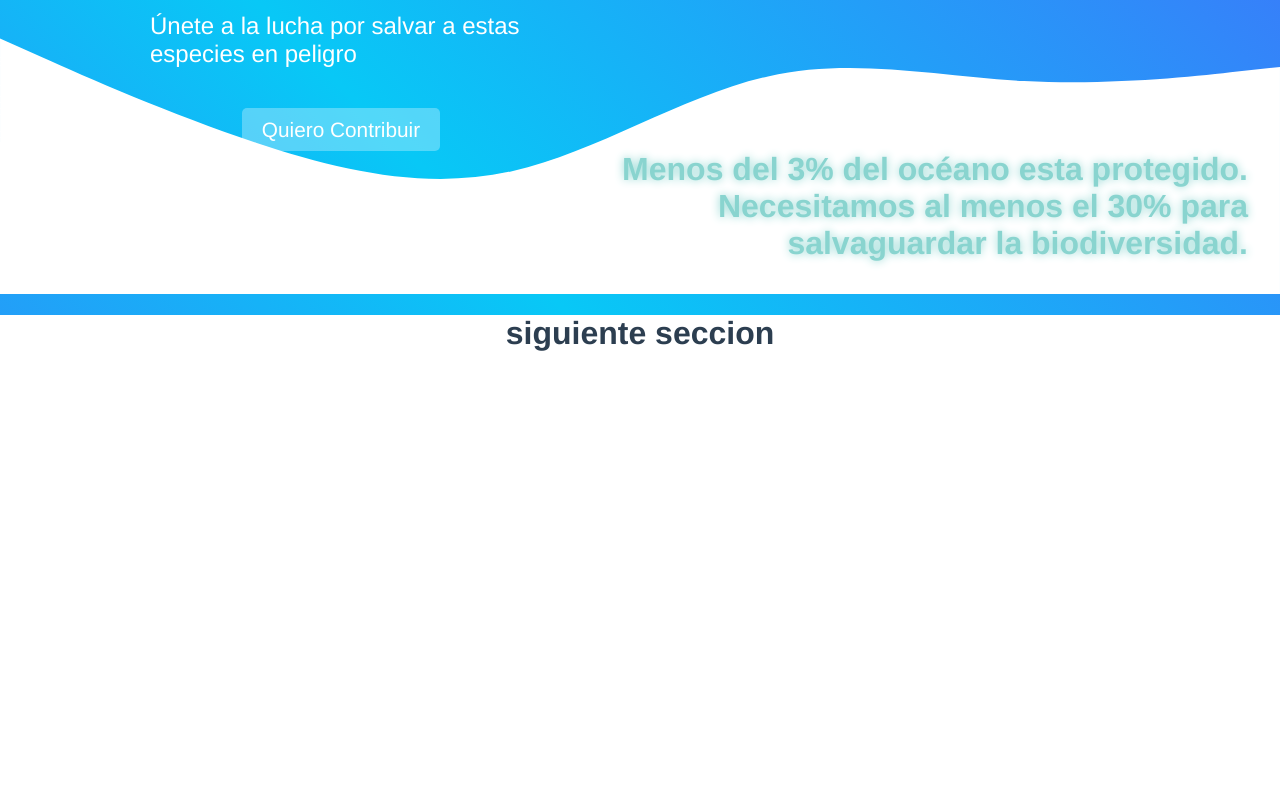
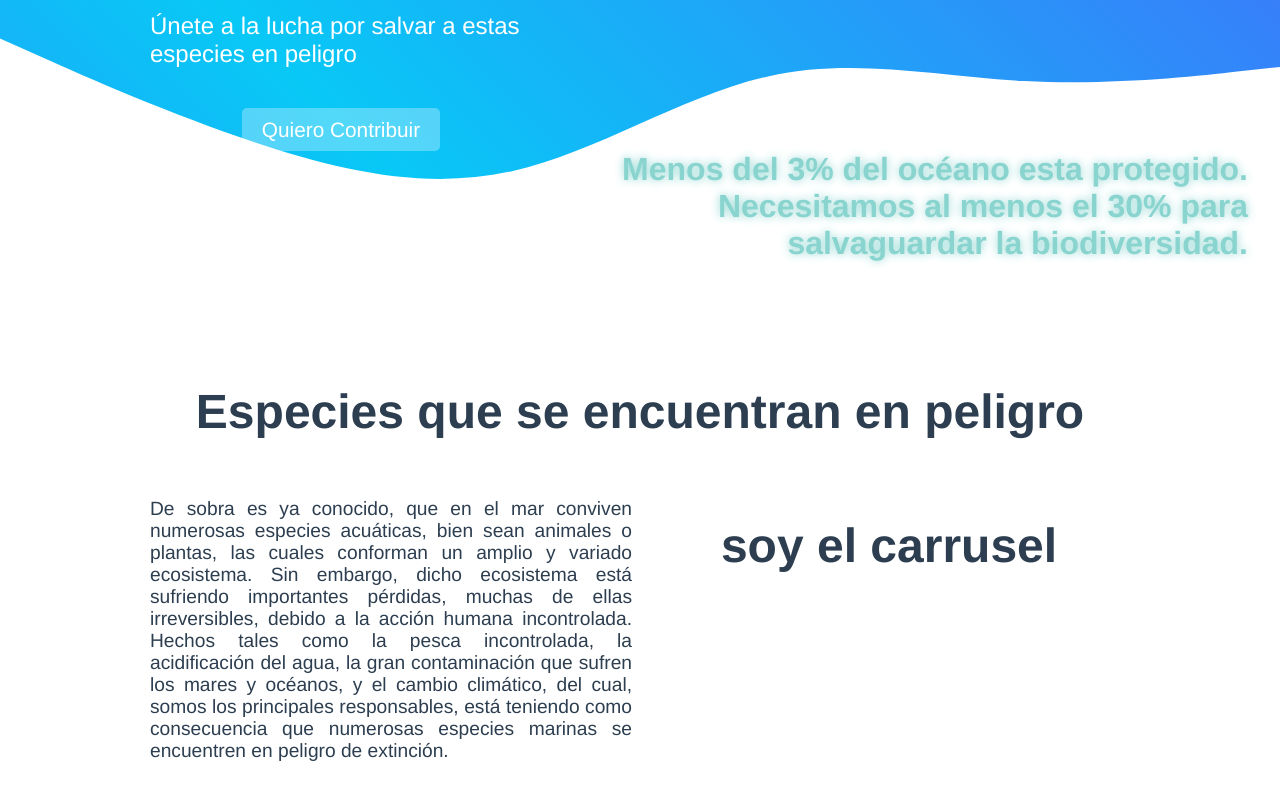
Before and after one commit to JosafatJimenezB/HacktTheOcean-Hackaton, a Vue app in the folder client/: page /#/ in a window 1280 px wide. Shown: the part 506-1306 px from the top of the page. Built offline with nearby package versions, Linux system fonts and the light colour scheme.

Commit message:
add: creando la seccion de las cards de los animales

```diff
--- a/client/src/components/NavBar.vue
+++ b/client/src/components/NavBar.vue
@@ -19,7 +19,14 @@
         margin: 0 auto;
     }
 
+    .navbar.scrolled{
+        background-color: var(--bg-color-transparent);
+        box-shadow: 0 5px 20px 0.1px rgba(0, 0, 0, 0.3);
+        backdrop-filter: blur(20px);
+    }
+
     .logo{
         color: #fff;
     }
+
 </style>
--- a/client/src/components/peligroExtincion.vue
+++ b/client/src/components/peligroExtincion.vue
@@ -1,13 +1,46 @@
 <template>
     <div class="container">
-        <h1>siguiente seccion</h1>
+        <h2>Especies que se encuentran en peligro</h2>
+        <div class="info-container">
+            <div class="text-container">
+                <p>De sobra es ya conocido, que en el mar conviven numerosas especies acuáticas, bien sean animales o plantas, las cuales conforman un amplio y variado ecosistema. Sin embargo, dicho ecosistema está sufriendo importantes pérdidas, muchas de ellas irreversibles, debido a la acción humana incontrolada.
+                    Hechos tales como la pesca incontrolada, la acidificación del agua, la gran contaminación que sufren los mares y océanos, y el cambio climático, del cual, somos los principales responsables, está teniendo como consecuencia que numerosas especies marinas se encuentren en peligro de extinción.</p>
+            </div>
+            <div class="carrusel">
+                <h2>soy el carrusel</h2>
+            </div>
+        </div>
     </div>
 </template>
 
 
 <style scoped>
     .container{
+        padding: 50px 100px;
         background: #fff;
         height: 900px;
     }
+
+    .container h2{
+        font-size: 3rem;
+    }
+
+    .info-container{
+        display: grid;
+        grid-template-columns: repeat(2, 1fr);
+        gap: 1rem;
+        padding: 0 50px;
+        box-sizing: border-box;
+    }
+
+    .text-container{
+        font-size: 1.2rem;
+        text-align: justify;
+    }
+
+    .carrusel{
+        height: 100%;
+        position: relative;
+    }
+
 </style>
```
